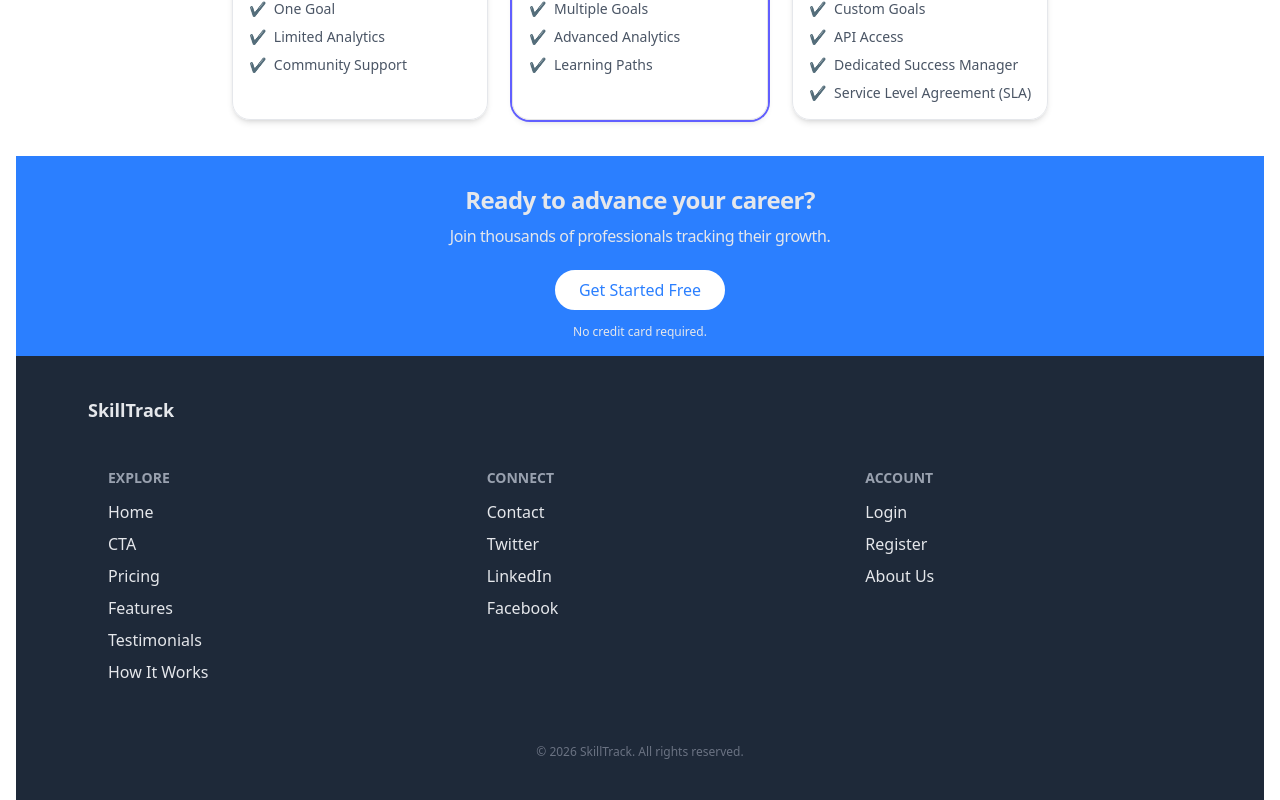
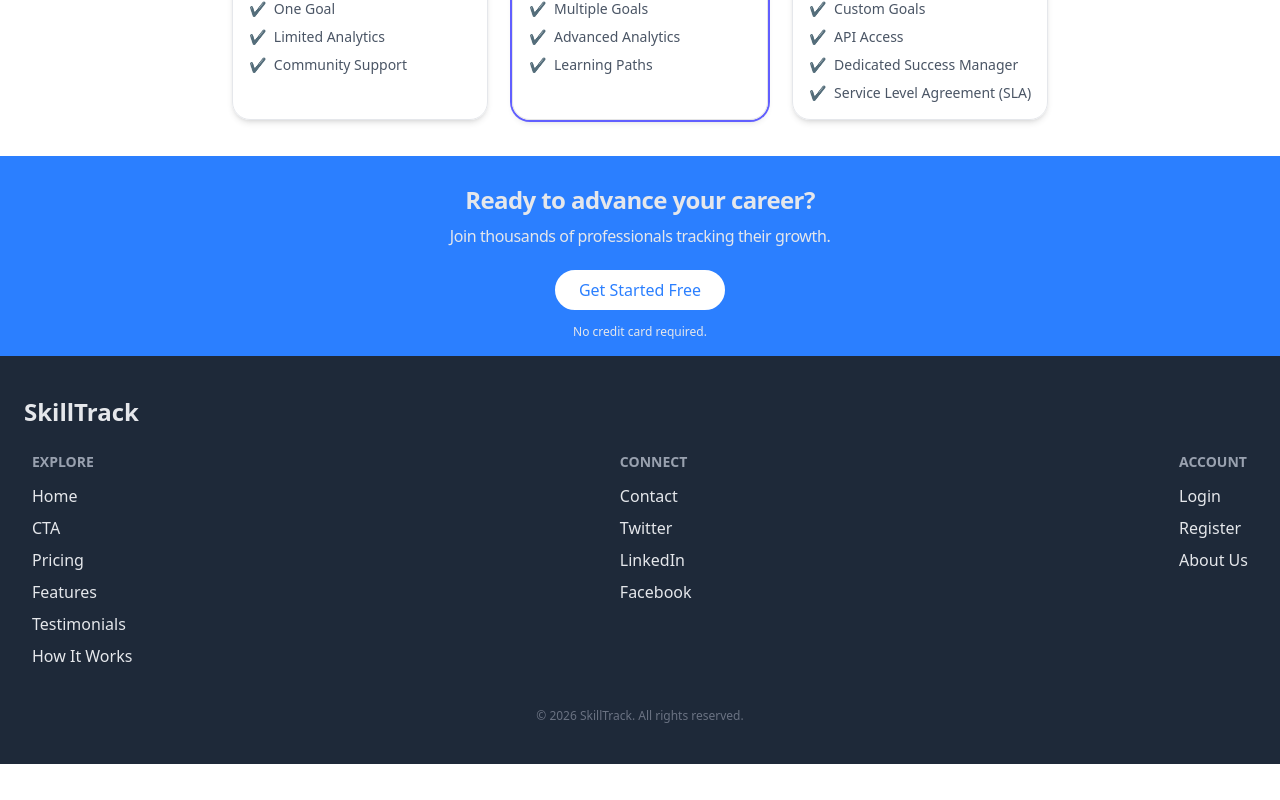
Before and after one commit to Neda0o0/skill-career-tracker, a Next.js app in the folder frontend/: page / in a window 1280 px wide. Shown: the part 1464-2264 px from the top of the page. After the commit the page ends 2228 px from the top, so only its background shows below. Built offline with nearby package versions, Linux system fonts and the light colour scheme.

Commit message:
change Footer of home page

```diff
--- a/frontend/src/app/page.js
+++ b/frontend/src/app/page.js
@@ -18,10 +18,10 @@ export default function Home() {
           <HowItWorks />
           <Testimonials />
           <Pricing />
-          <CTA />
-          <Footer />
         </div>
       </div>
+      <CTA />
+      <Footer />
     </main>
   );
 }
--- a/frontend/src/components/layout/Footer/Footer.jsx
+++ b/frontend/src/components/layout/Footer/Footer.jsx
@@ -7,9 +7,11 @@ const Footer = () => {
 
   return (
     <footer className="w-full bg-gray-800">
-      <div className="max-w-6xl mx-auto px-6 py-10">
-        <h2 className="text-gray-200 font-semibold text-lg mb-6">SkillTrack</h2>
-        <div className="grid grid-cols-1 md:grid-cols-3 gap-8">
+      <div className="max-w-7xl mx-auto px-6 py-10">
+        <h2 className="text-gray-200 font-semibold text-2xl mb-6 text-center md:text-left">
+          SkillTrack
+        </h2>
+        <div className="flex flex-row justify-between gap-10 text-center md:text-left">
           <FooterList title="Explore">
             {footerLinks.map((item) => (
               <li key={item.href}>
--- a/frontend/src/components/layout/Footer/FooterList.jsx
+++ b/frontend/src/components/layout/Footer/FooterList.jsx
@@ -1,13 +1,15 @@
 const FooterList = ({ children, title }) => {
   return (
-    <div className="m-5">
+    <div className="px-2 w-full md:w-auto">
       {title && (
-        <h4 className="mb-3 text-sm font-semibold text-gray-400 uppercase">
+        <h4 className="mb-3 text-sm font-semibold text-gray-400 uppercase text-center md:text-left">
           {title}
         </h4>
       )}
 
-      <ul className="flex flex-col gap-2 text-gray-200">{children}</ul>
+      <ul className="flex flex-col gap-2 text-gray-200 items-center md:items-start">
+        {children}
+      </ul>
     </div>
   );
 };
```
